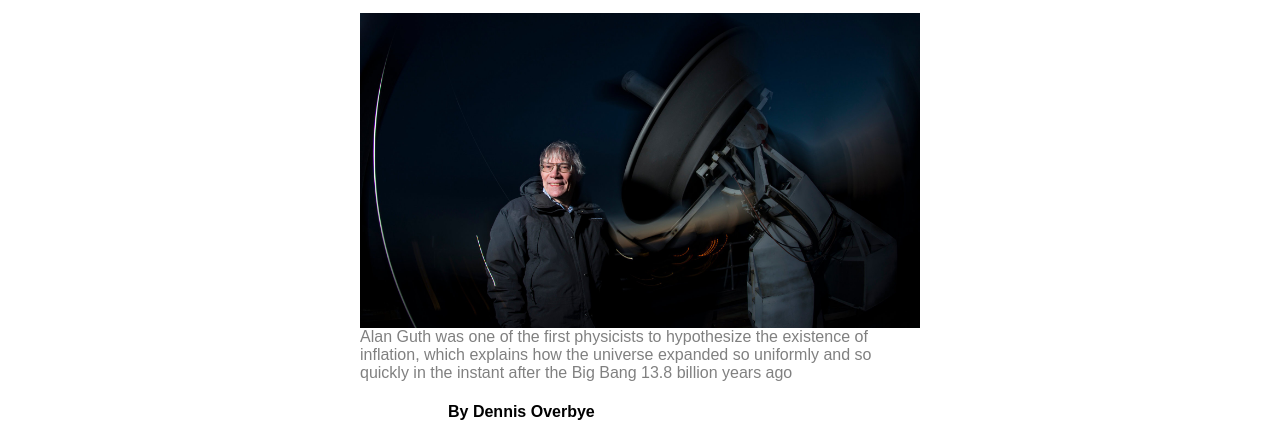
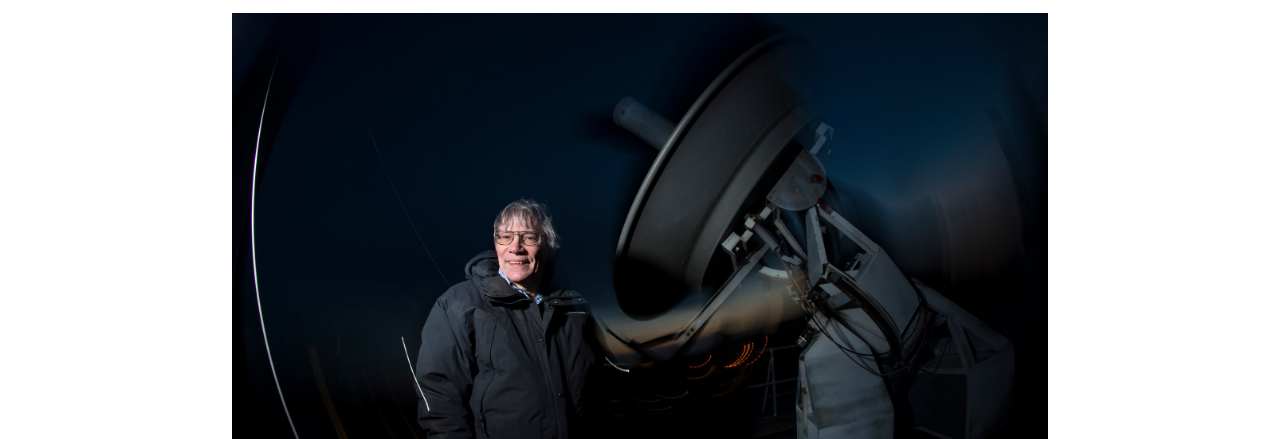
Before and after one commit to KabohaJeanMark/NewYorkTimes-clone, a website: page index.html in a window 1280 px wide. Shown: the part 345-784 px from the top of the page. Drawn offline with Linux system fonts and the light colour scheme; a web font is replaced by a local one.

Commit message:
Works on PR changes - making landing image bigger
- removes landing image from container and styles in unique id div to center horizontally with max-width 80%

```diff
--- a/css/styles.css
+++ b/css/styles.css
@@ -26,6 +26,11 @@ nav button {
   color: #fff;
   border-radius: 0.2rem;
   padding: 0.5rem;
+}
+
+#landing {
+  margin: 0 auto;
+  max-width: 70%;
 }
 
 .container {
--- a/index.html
+++ b/index.html
@@ -41,12 +41,10 @@
         </header>
         <main>
             <div id="landing">
-                <div class="container">
-                    <figure>
-                        <img src="/images/landing.jpg" alt="">
-                        <figcaption>Alan Guth was one of the first physicists to hypothesize the existence of inflation, which explains how the universe expanded so uniformly and so quickly in the instant after the Big Bang 13.8 billion years ago</figcaption>
-                    </figure>
-                </div>
+                <figure>
+                    <img src="/images/landing.jpg" alt="">
+                    <figcaption>Alan Guth was one of the first physicists to hypothesize the existence of inflation, which explains how the universe expanded so uniformly and so quickly in the instant after the Big Bang 13.8 billion years ago</figcaption>
+                </figure>
             </div>
                 <div class="container">
                     <article>
```
